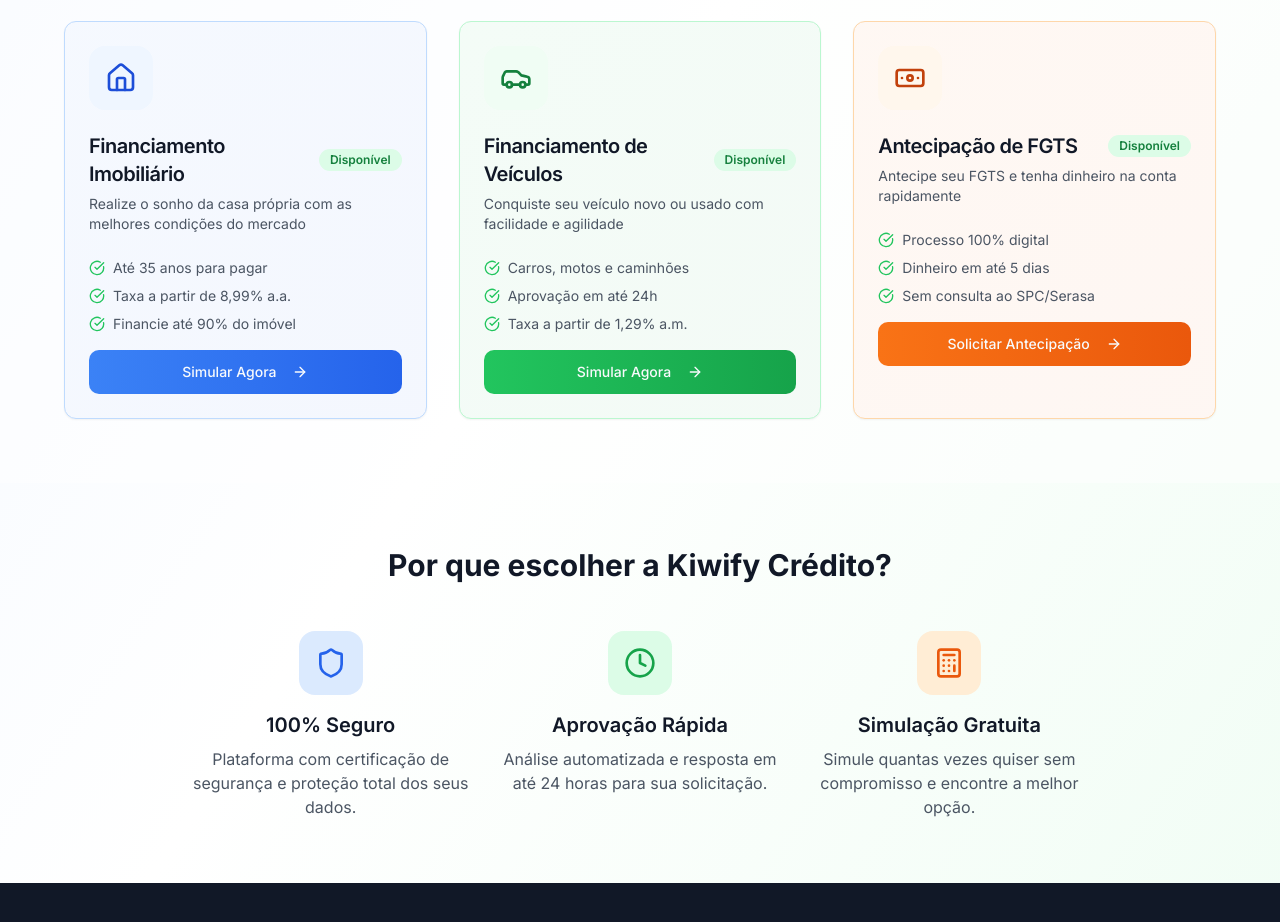
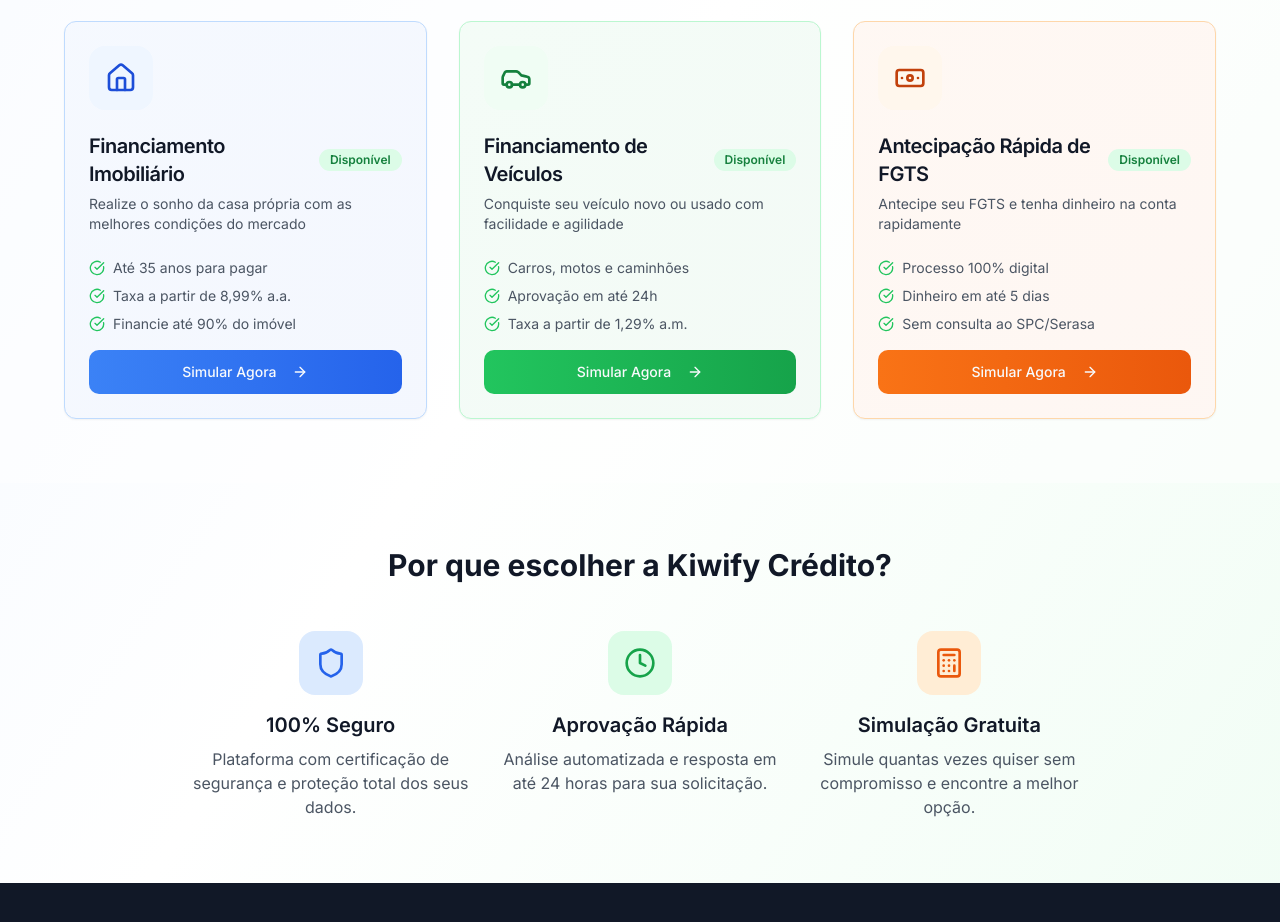
Before and after one commit to TavaresLuc/financing-simulation, a Next.js app: page / in a window 1280 px wide. Shown: the part 820-1742 px from the top of the page. Built offline with nearby package versions, Linux system fonts and the light colour scheme.

Commit message:
revert homepage to original Kiwify Crédito design
#VERCEL_SKIP

Co-authored-by: Lucas Tavares <42820431+TavaresLuc@users.noreply.github.com>

```diff
--- a/app/page.tsx
+++ b/app/page.tsx
@@ -53,7 +53,7 @@ export default function LandingPage() {
     },
     {
       id: "fgts",
-      title: "Antecipação de FGTS",
+      title: "Antecipação Rápida de FGTS",
       description: "Antecipe seu FGTS e tenha dinheiro na conta rapidamente",
       icon: Banknote,
       color: "from-orange-500 to-orange-600",
@@ -194,7 +194,7 @@ export default function LandingPage() {
                         className={`w-full bg-gradient-to-r ${option.color} hover:opacity-90 transition-opacity`}
                         size="lg"
                       >
-                        {option.id === "fgts" ? "Solicitar Antecipação" : "Simular Agora"}
+                        {option.id === "fgts" ? "Simular Agora" : "Simular Agora"}
                         <ArrowRight className="ml-2 h-4 w-4" />
                       </Button>
                     </Link>
```
